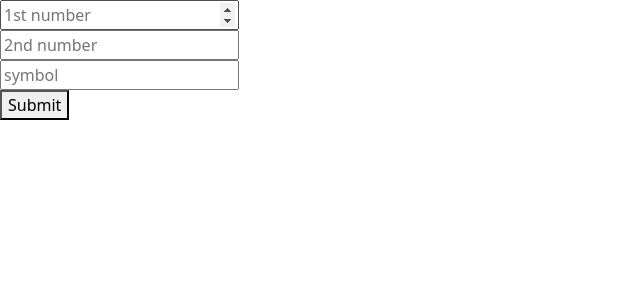
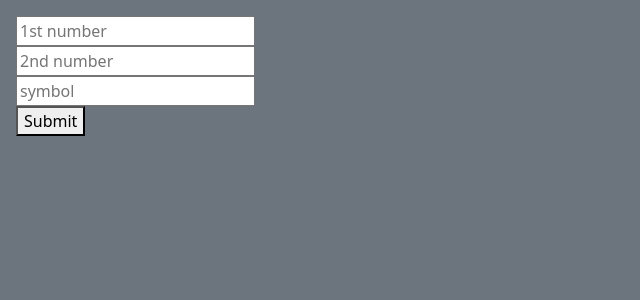
Before and after one commit to Zunaeed-Imran/PHP_visual_calculator, a PHP site: page / in a window 1280 px wide. Shown: the top 300 px of the page, without its empty margins (0-640 px from the left). Run offline with PHP 8.4, Linux system fonts and the light colour scheme.

Commit message:
main -color on background -calculator -visual calculator making try

```diff
--- a/index.php
+++ b/index.php
@@ -7,19 +7,19 @@
     <link rel="stylesheet" href="php.css">
     <link href="https://cdn.jsdelivr.net/npm/bootstrap@5.3.1/dist/css/bootstrap.min.css" rel="stylesheet" integrity="sha384-4bw+/aepP/YC94hEpVNVgiZdgIC5+VKNBQNGCHeKRQN+PtmoHDEXuppvnDJzQIu9" crossorigin="anonymous">
 </head>
-<body>
+<body class="p-3 mb-2 bg-secondary text-white">
 
     <form action="index.php" method="get">
-        <div>
+        <div class="form-group">
           <input type="number" name="num1" placeholder="1st number">
         </div>
-        <div>
+        <div class="form-group">
           <input type="number" name="num2" placeholder="2nd number">
         </div>
-        <div>
+        <div class="form-group">
           <input type="symbol" name="symbol" placeholder="symbol"><br>
         </div>
-        <div>
+        <div class="form-group">
           <button type="submit">Submit</button>
         </div>
 
```
